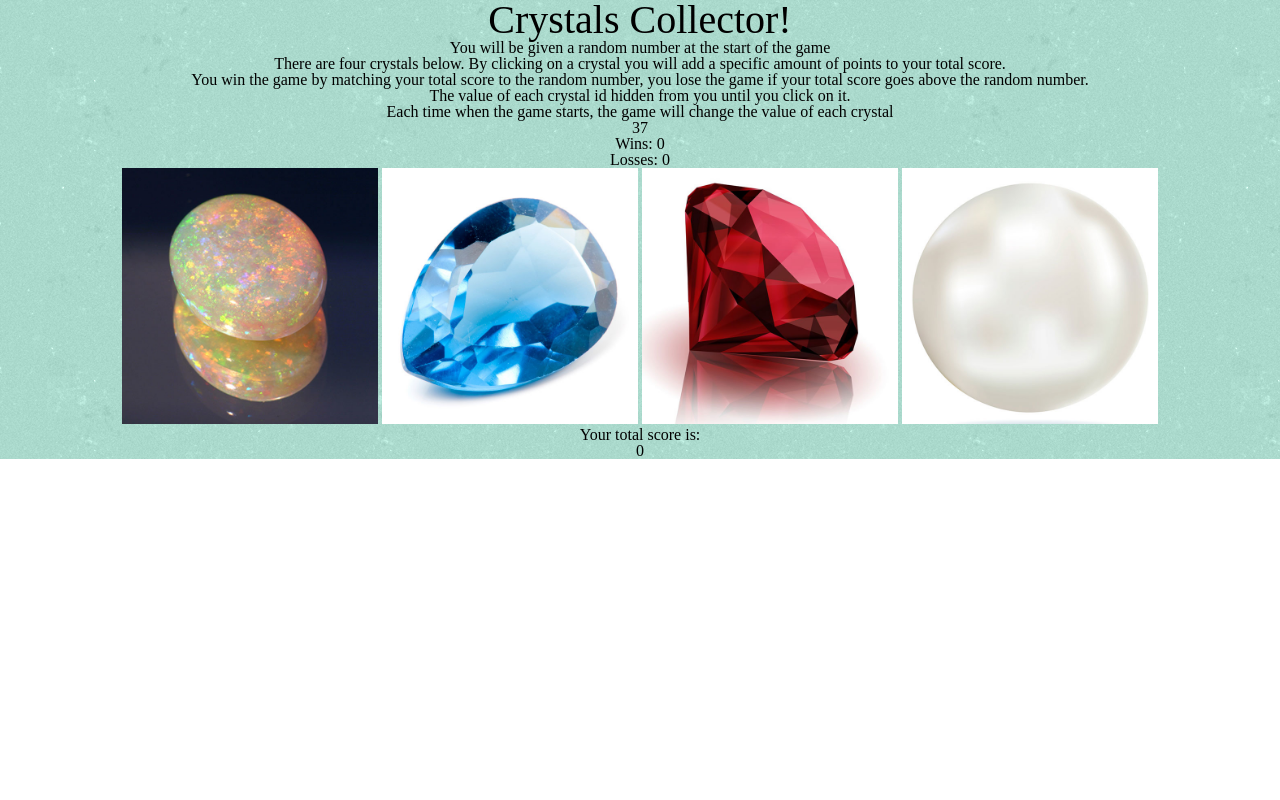
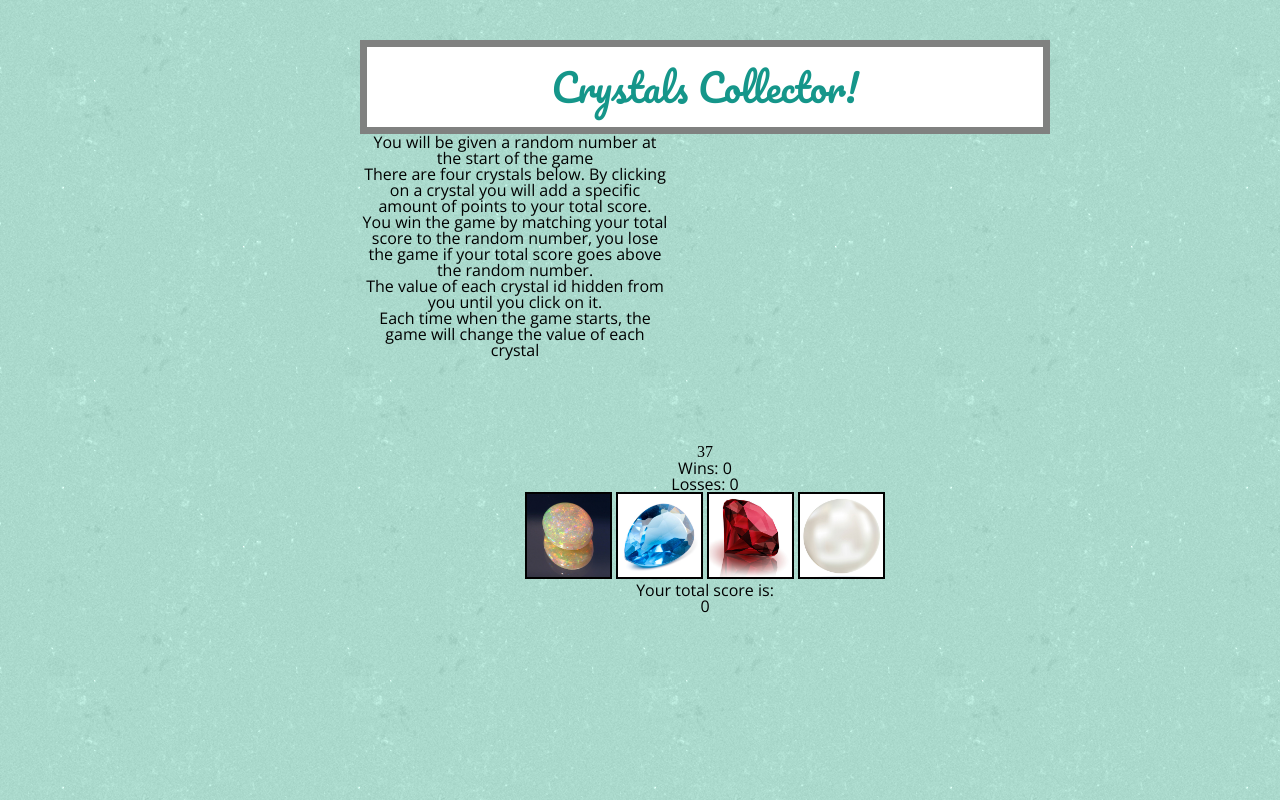
Before and after one commit to cnb535/Crystal-Game, a plain HTML site: page index.html in a window 1280 px wide. Drawn offline with nearby package versions, Linux system fonts and the light colour scheme.

Commit message:
The page layout has been updated

```diff
--- a/assets/css/style.css
+++ b/assets/css/style.css
@@ -1,13 +1,53 @@
+html {
+	height: 100%;
+}
+
+body {
+	height: 100%;
+	background-image: url("../images/green_dust_scratch.png");
+}
+
 h1 {
-	font-size: 40px;
+	font-size: 38px;
+	font-family: 'Pacifico', cursive;
+}
+
+p {
+	font-family: 'Open Sans', sans-serif;
 }
 
 .crystals {
-	width: 20%;
-	height: 20%;
+	width: 12%;
+	border-style: solid;
+	border-color: black;
+	border-width: 2px;
+}
+
+#instructions {
+	width: 310px;
+	height: 310px;
+}
+
+#header {
+	background-color: #fff;
+	border-style: solid;
+	border-width: 7px;
+	border-color: #808180;
+	height: 80px;
+}
+
+#header > h1{
+	position: relative;
+	top: 21px;
+	color: #15968a;
 }
 
 #wrapper {
 	text-align: center;
-	background-image: url("../images/green_dust_scratch.png");
+	width: 690px;
+	height: 690px;
+	padding: 20px;
+	position: relative;
+	left: 340px;
+	top: 20px;
 }
--- a/index.html
+++ b/index.html
@@ -5,13 +5,14 @@
 		<title>Crystals Collector</title>
 		<link rel="stylesheet" type="text/css" href="assets/css/reset.css">
 		<link rel="stylesheet" type="text/css" href="assets/css/style.css">
+		<link href="https://fonts.googleapis.com/css?family=Open+Sans|Pacifico" rel="stylesheet">
 	</head>
 	<body>
 		<div id="wrapper">
-			<div>
+			<div id="header">
 				<h1>Crystals Collector!</h1>
 			</div>
-			<div>
+			<div id="instructions">
 				<p>You will be given a random number at the start of the game
 				<br>
 				There are four crystals below. By clicking on a crystal you will add a specific amount of points to your total score.
```
